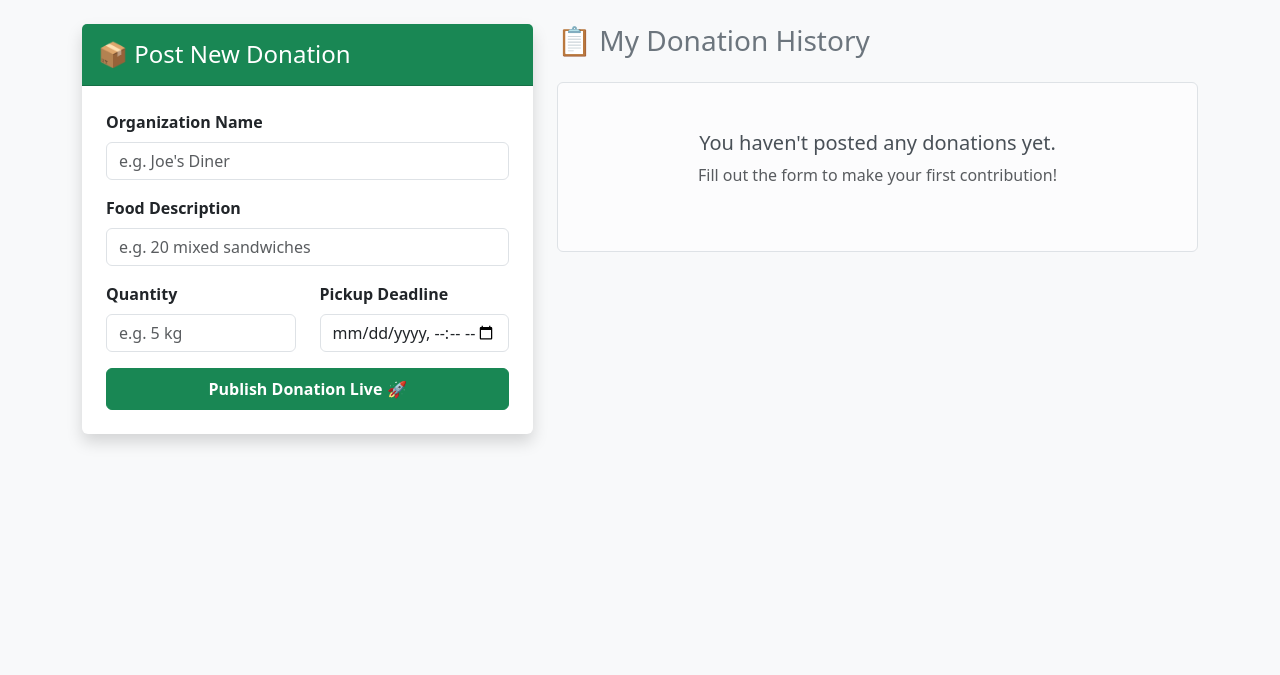
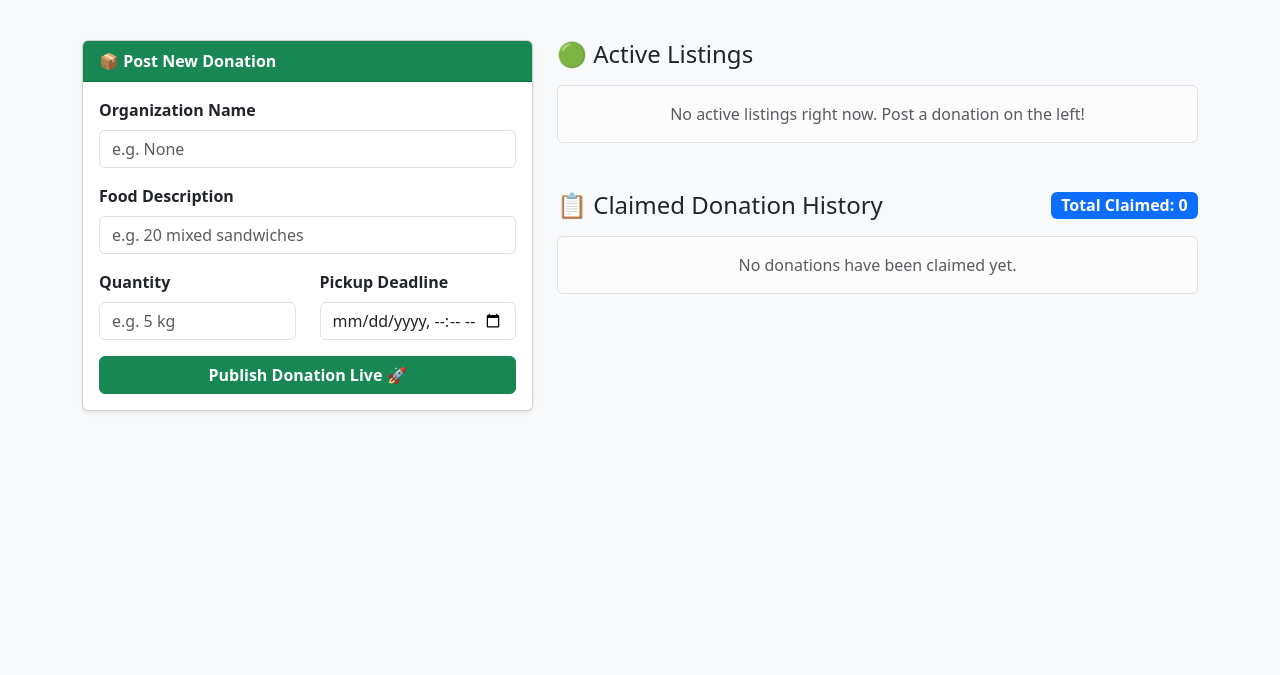
Before and after one commit to Vivekvib/FoodBridge, a Flask app: template templates/donor.html in a window 1280 px wide. Shown: the part 56-731 px from the top of the page. Run offline with Flask 3, Linux system fonts and the light colour scheme; the template is opened without the code that fills it, so the values that code supplies are empty; some libraries are stand-ins or nearby versions.

Commit message:
Fixed the notification & updated the list of donations

```diff
--- a/templates/donor.html
+++ b/templates/donor.html
@@ -1,77 +1,132 @@
-{% extends 'base.html' %}
+{% extends "base.html" %}
+{% block content %}
+<div class="row mt-3">
 
-{% block content %}
-<div class="row">
+  <!-- LEFT COLUMN: Post New Donation Form -->
   <div class="col-md-5 mb-4">
-        <div class="card shadow border-0 sticky-top" style="top: 20px; z-index: 1;">
-            <div class="card-header bg-success text-white p-3">
-                <h4 class="mb-0">📦 Post New Donation</h4>
+    <div class="card shadow-sm">
+      <div class="card-header bg-success text-white fw-bold">
+        📦 Post New Donation
       </div>
-            <div class="card-body p-4">
-                <form method="post">
+      <div class="card-body">
+        <form method="POST" action="{{ url_for('donor') }}">
+
           <div class="mb-3">
-                        <label class="form-label fw-bold">Organization Name</label>
-                        <input type="text" name="org_name" class="form-control" required placeholder="e.g. Joe's Diner" value="{{ session.username }}">
+            <label class="form-label fw-semibold">Organization Name</label>
+            <input type="text" name="org_name" class="form-control" placeholder="e.g. {{ session.get('username') }}" required>
           </div>
+
           <div class="mb-3">
-                        <label class="form-label fw-bold">Food Description</label>
-                        <input type="text" name="food_item" class="form-control" required placeholder="e.g. 20 mixed sandwiches">
+            <label class="form-label fw-semibold">Food Description</label>
+            <input type="text" name="food_item" class="form-control" placeholder="e.g. 20 mixed sandwiches" required>
           </div>
-                    <div class="row">
-                        <div class="col-6 mb-3">
-                            <label class="form-label fw-bold">Quantity</label>
-                            <input type="text" name="quantity" class="form-control" required placeholder="e.g. 5 kg">
+
+          <div class="row mb-3">
+            <div class="col-6">
+              <label class="form-label fw-semibold">Quantity</label>
+              <input type="text" name="quantity" class="form-control" placeholder="e.g. 5 kg" required>
             </div>
-                        <div class="col-6 mb-3">
-                            <label class="form-label fw-bold">Pickup Deadline</label>
+            <div class="col-6">
+              <label class="form-label fw-semibold">Pickup Deadline</label>
               <input type="datetime-local" name="expiry" class="form-control" required>
             </div>
           </div>
-                    <button type="submit" class="btn btn-success w-100 py-2 fw-bold">Publish Donation Live 🚀</button>
+
+          <button type="submit" class="btn btn-success w-100 fw-bold">
+            Publish Donation Live 🚀
+          </button>
         </form>
       </div>
     </div>
   </div>
 
+  <!-- RIGHT COLUMN: Active Listings & Claimed History Log -->
   <div class="col-md-7">
-        <h3 class="mb-4 text-secondary">📋 My Donation History</h3>
-        {% if not my_donations %}
-            <div class="alert alert-light border text-center p-5">
-                <h5>You haven't posted any donations yet.</h5>
-                <p class="text-muted">Fill out the form to make your first contribution!</p>
+
+    <!-- 1. ACTIVE LISTINGS (Waiting to be claimed) -->
+    <h4 class="mb-3">🟢 Active Listings</h4>
+
+    {% set active_count = namespace(val=0) %}
+    {% for d in my_donations %}
+      {% if d.status == 'Active' %}
+        {% set active_count.val = active_count.val + 1 %}
+        <div class="card mb-3 shadow-sm border-start border-success border-4">
+          <div class="card-body">
+            <div class="d-flex justify-content-between align-items-start mb-2">
+              <div>
+                <h5 class="card-title text-success mb-1">{{ d.food_item }}</h5>
+                <small class="text-muted">
+                  Qty: {{ d.quantity }} | Expires: {{ d.expiry_datetime[:16] }}
+                </small>
+              </div>
+              <span class="badge bg-success">Active (Listed)</span>
+            </div>
+
+            <hr class="my-2">
+
+            <div class="d-flex justify-content-between align-items-center">
+              <small class="text-muted">
+                Posted on: {{ (d.created_at | string)[:16] if d.created_at else '' }}
+              </small>
+              <button class="btn btn-outline-secondary btn-sm" disabled>
+                Wait for Claim to Chat
+              </button>
+            </div>
+          </div>
+        </div>
+      {% endif %}
+    {% endfor %}
+
+    {% if active_count.val == 0 %}
+      <div class="alert alert-light border text-center text-muted mb-4">
+        No active listings right now. Post a donation on the left!
+      </div>
+    {% endif %}
+
+    <!-- 2. CLAIMED DONATION HISTORY (Compact Log) -->
+    <div class="d-flex justify-content-between align-items-center mt-5 mb-3">
+      <h4 class="mb-0">📋 Claimed Donation History</h4>
+
+      <!-- Counter Badge for Completed Donations -->
+      {% set claimed_count = namespace(val=0) %}
+      {% for d in my_donations %}
+        {% if d.status == 'Claimed' %}
+          {% set claimed_count.val = claimed_count.val + 1 %}
+        {% endif %}
+      {% endfor %}
+      <span class="badge bg-primary fs-6">Total Claimed: {{ claimed_count.val }}</span>
+    </div>
+
+    {% if claimed_count.val > 0 %}
+      <div class="list-group shadow-sm mb-4">
+        {% for d in my_donations %}
+          {% if d.status == 'Claimed' %}
+            <div class="list-group-item d-flex justify-content-between align-items-center py-3">
+              <!-- Item Details -->
+              <div class="me-3">
+                <div class="fw-bold text-dark">{{ d.food_item }}</div>
+                <div class="text-muted" style="font-size: 0.85rem;">
+                  Qty: {{ d.quantity }} &bull; Posted: {{ (d.created_at | string)[:16] if d.created_at else '' }}
+                </div>
+              </div>
+
+              <!-- Actions -->
+              <div class="d-flex align-items-center gap-2">
+                <span class="badge bg-light text-primary border">Claimed</span>
+                <a href="{{ url_for('chat', donation_id=d.id) }}" class="btn btn-primary btn-sm d-flex align-items-center">
+                  💬 Chat
+                </a>
+              </div>
+            </div>
+          {% endif %}
+        {% endfor %}
       </div>
     {% else %}
-            <div class="list-group shadow-sm">
-                {% for donation in my_donations %}
-                <div class="list-group-item p-3 mb-2 border rounded">
-                    <div class="d-flex w-100 justify-content-between align-items-center">
-                        <h5 class="mb-1 text-success">{{ donation['food_item'] }}</h5>
-
-                        {% if donation['status'] == 'Active' %}
-                            <span class="badge bg-success">Active (Listed)</span>
-                        {% elif donation['status'] == 'Claimed' %}
-                            <span class="badge bg-primary">Claimed</span>
-                        {% else %}
-                            <span class="badge bg-secondary">{{ donation['status'] }}</span>
-                        {% endif %}
-                    </div>
-                    <p class="mb-1">Qty: {{ donation['quantity'] }} | Expires: {{ donation['expiry_datetime'].replace('T', ' at ') }}</p>
-
-                    <div class="d-flex justify-content-between align-items-center mt-3">
-                        <small class="text-muted">Posted on: {{ donation['created_at'] }}</small>
-
-                        {% if donation['status'] == 'Claimed' %}
-                            <a href="{{ url_for('chat', donation_id=donation['id']) }}" class="btn btn-sm btn-primary px-4">
-                                💬 Chat with NGO
-                            </a>
-                        {% else %}
-                            <button class="btn btn-sm btn-outline-secondary" disabled>Wait for Claim to Chat</button>
-                        {% endif %}
-                    </div>
-                </div>
-                {% endfor %}
+      <div class="alert alert-light border text-center text-muted">
+        No donations have been claimed yet.
       </div>
     {% endif %}
+
   </div>
 </div>
 {% endblock %}
```
Lines whose indentation alone changed are shown as unchanged.
